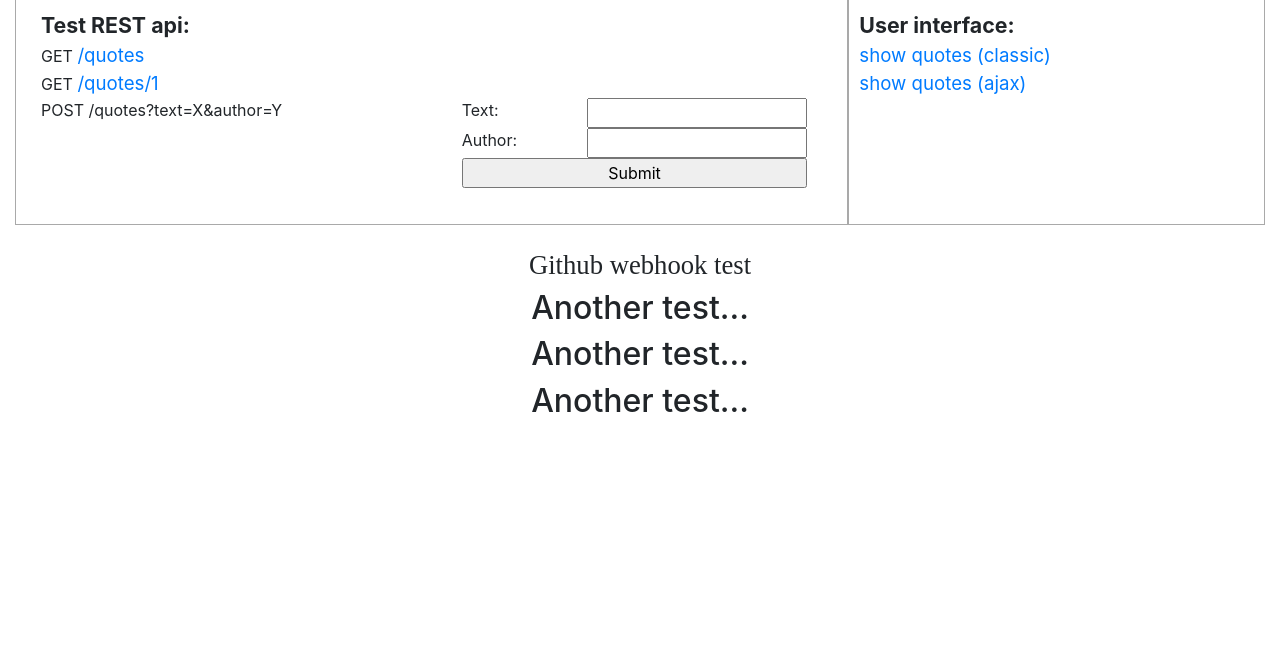
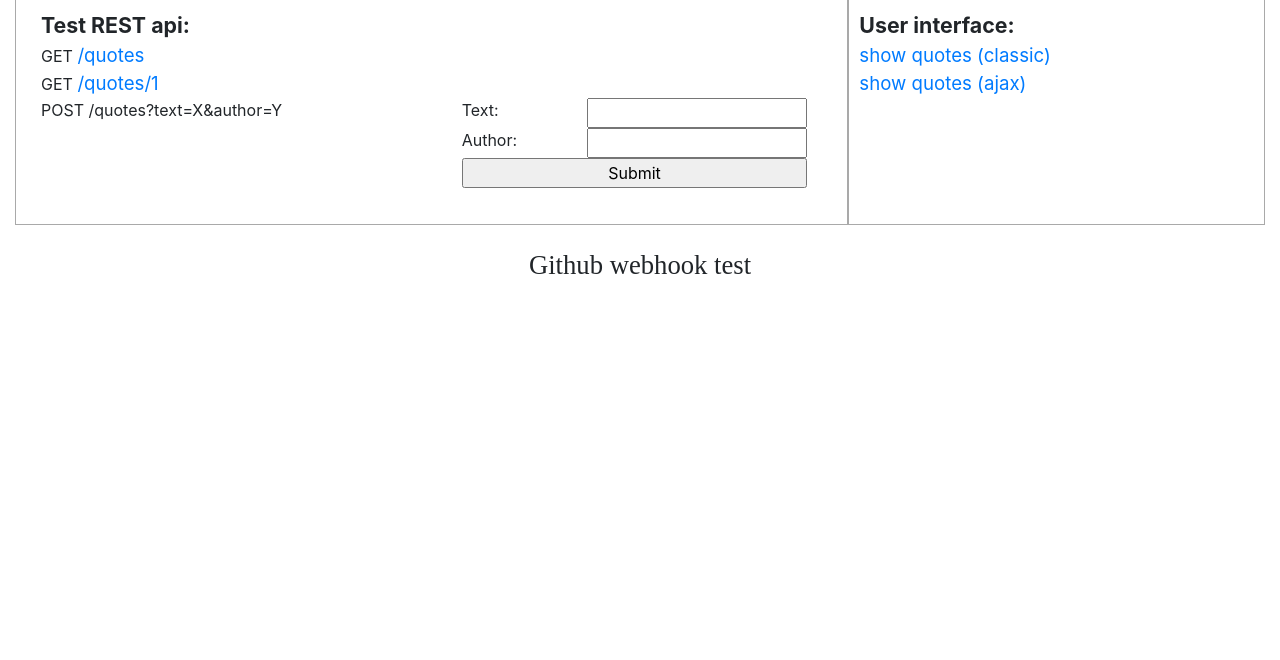
Before and after one commit to wstek/UABA2-PPDB-project, a Flask app: page / in a window 1280 px wide. Shown: the part 46-706 px from the top of the page. Run offline with Flask 2, Linux system fonts and the light colour scheme; some libraries are stand-ins or nearby versions.

Commit message:
GitHub webhook test 6

```diff
--- a/src/templates/index.html
+++ b/src/templates/index.html
@@ -89,9 +89,6 @@
     <br>
 
     <h1 style="text-align: center">Github webhook test</h1>
-    <h2 style="text-align: center">Another test...</h2>
-    <h2 style="text-align: center">Another test...</h2>
-    <h2 style="text-align: center">Another test...</h2>
 
     {% include 'footer.html' %}
 </body>
```
